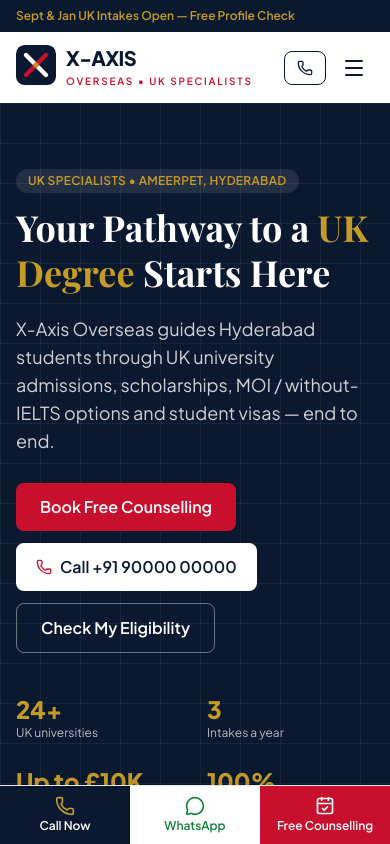
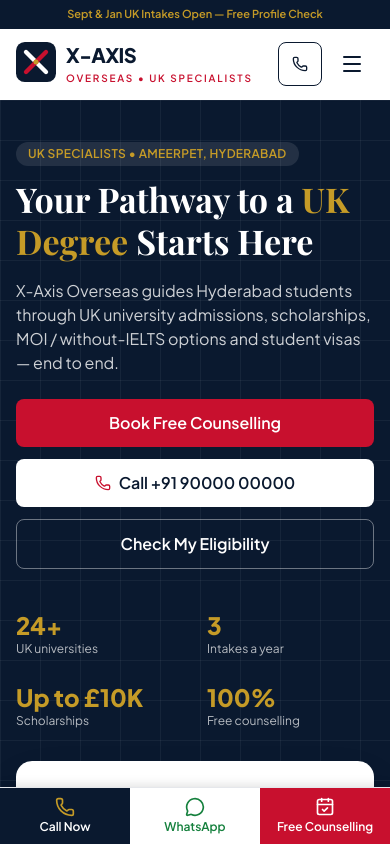
Before and after one commit to Madhukarreddy879/xaxisoverseas, a Next.js app: page / in a window 390 px wide. Shown: the top 844 px of the page. Built offline with nearby package versions, Linux system fonts and the light colour scheme; a web font is replaced by a local one.

Commit message:
Optimize mobile UX: safe-area insets, 44px touch targets, fluid type, scrollable drawer

```diff
--- a/src/app/globals.css
+++ b/src/app/globals.css
@@ -2,20 +2,68 @@
 @tailwind components;
 @tailwind utilities;
 
+:root {
+  --target-size: 24px;
+}
+
+@media (pointer: coarse) {
+  :root {
+    --target-size: 44px;
+  }
+}
+
 html {
   scroll-behavior: smooth;
+  scroll-padding-top: 6.5rem;
+  scroll-padding-bottom: calc(4.5rem + env(safe-area-inset-bottom, 0px));
 }
 
 body {
   background: #fff;
   color: #1e293b;
-  padding-bottom: 56px;
+  overflow-wrap: break-word;
+  padding-bottom: calc(4.25rem + env(safe-area-inset-bottom, 0px));
 }
 
 @media (min-width: 768px) {
+  html {
+    scroll-padding-bottom: 1.5rem;
+  }
   body {
     padding-bottom: 0;
   }
+}
+
+:where(a, code) {
+  overflow-wrap: anywhere;
+}
+
+img,
+video {
+  max-inline-size: 100%;
+  block-size: auto;
+}
+
+h1,
+h2,
+h3 {
+  text-wrap: balance;
+}
+
+p,
+blockquote,
+li {
+  text-wrap: pretty;
+}
+
+:where(button, select, textarea, input:not([type='checkbox'], [type='radio']), [role='button']) {
+  min-block-size: var(--target-size);
+}
+
+.mobile-safe-bar {
+  padding-bottom: env(safe-area-inset-bottom, 0px);
+  padding-left: env(safe-area-inset-left, 0px);
+  padding-right: env(safe-area-inset-right, 0px);
 }
 
 .grid-pattern {
--- a/src/app/page.tsx
+++ b/src/app/page.tsx
@@ -42,26 +42,28 @@ export default function Home() {
   return (
     <>
       <section className="grid-pattern bg-navy text-white">
-        <div className="mx-auto grid max-w-7xl items-center gap-10 px-4 py-16 lg:grid-cols-5 lg:py-24">
+        <div className="mx-auto grid max-w-7xl items-center gap-8 px-4 py-10 sm:py-16 lg:grid-cols-5 lg:gap-10 lg:py-24">
           <div className="lg:col-span-3">
             <p className="mb-3 inline-block rounded-full bg-white/10 px-3 py-1 text-xs font-semibold tracking-wide text-gold">
               UK SPECIALISTS • AMEERPET, HYDERABAD
             </p>
-            <h1 className="font-serif text-4xl font-bold leading-tight md:text-5xl">
+            <h1 className="font-serif text-[clamp(2rem,1.4rem+3vw,3.25rem)] font-bold leading-tight">
               Your Pathway to a <span className="text-gold">UK Degree</span> Starts Here
             </h1>
-            <p className="mt-5 max-w-xl text-lg text-white/80">
+            <p className="mt-4 max-w-xl text-base text-white/80 sm:mt-5 sm:text-lg">
               X-Axis Overseas guides Hyderabad students through UK university admissions, scholarships, MOI / without-IELTS options and student visas — end to end.
             </p>
-            <div className="mt-7 flex flex-wrap gap-3">
-              <CtaButton source="hero">Book Free Counselling</CtaButton>
+            <div className="mt-6 flex flex-col gap-3 sm:mt-7 sm:flex-row sm:flex-wrap">
+              <CtaButton source="hero" className="min-h-[48px] w-full rounded-lg bg-crimson px-6 py-3 font-semibold text-white hover:bg-crimson-dark sm:w-auto">
+                Book Free Counselling
+              </CtaButton>
               <a
                 href={`tel:${siteConfig.phoneRaw}`}
-                className="inline-flex items-center gap-2 rounded-lg bg-white px-5 py-3 font-semibold text-navy transition hover:bg-ivory"
+                className="inline-flex min-h-[48px] w-full items-center justify-center gap-2 rounded-lg bg-white px-5 py-3 font-semibold text-navy transition hover:bg-ivory sm:w-auto"
               >
-                <Phone className="h-4 w-4 text-crimson" /> Call {siteConfig.phoneDisplay}
+                <Phone aria-hidden="true" className="h-4 w-4 text-crimson" /> Call {siteConfig.phoneDisplay}
               </a>
-              <Link href="/eligibility/" className="rounded-lg border border-white/40 px-6 py-3 font-semibold hover:bg-white/10">
+              <Link href="/eligibility/" className="inline-flex min-h-[48px] w-full items-center justify-center rounded-lg border border-white/40 px-6 py-3 font-semibold hover:bg-white/10 sm:w-auto">
                 Check My Eligibility
               </Link>
             </div>
@@ -203,9 +205,11 @@ export default function Home() {
           <p className="mt-4 flex gap-2 text-slate-700"><MapPin className="mt-1 h-5 w-5 shrink-0 text-crimson" /> {siteConfig.address.full}</p>
           <p className="mt-2 text-sm text-slate-500">{siteConfig.address.landmarkNote}</p>
           <p className="mt-2 text-sm text-slate-500">{siteConfig.officeHours}</p>
-          <div className="mt-6 flex gap-3">
-            <CtaButton source="office">Book a Visit</CtaButton>
-            <a href={siteConfig.googleMapsDirectionsUrl} target="_blank" rel="noopener noreferrer" className="rounded-lg border border-navy px-6 py-3 font-semibold text-navy hover:bg-navy hover:text-white">
+          <div className="mt-6 flex flex-col gap-3 sm:flex-row sm:flex-wrap">
+            <CtaButton source="office" className="min-h-[48px] w-full rounded-lg bg-crimson px-6 py-3 font-semibold text-white hover:bg-crimson-dark sm:w-auto">
+              Book a Visit
+            </CtaButton>
+            <a href={siteConfig.googleMapsDirectionsUrl} target="_blank" rel="noopener noreferrer" className="inline-flex min-h-[48px] w-full items-center justify-center rounded-lg border border-navy px-6 py-3 font-semibold text-navy hover:bg-navy hover:text-white sm:w-auto">
               Get Directions
             </a>
           </div>
--- a/src/components/CounsellingContext.tsx
+++ b/src/components/CounsellingContext.tsx
@@ -86,7 +86,7 @@ export function CounsellingProvider({ children }: { children: React.ReactNode })
         ref={dialogRef}
         aria-labelledby="counselling-modal-title"
         {...({ closedby: 'any' } as Record<string, string>)}
-        className="m-auto max-h-[92dvh] w-[calc(100%-2rem)] max-w-md rounded-2xl bg-white p-0 text-slate-900 shadow-2xl"
+        className="m-auto max-h-[90dvh] w-[calc(100%-1.5rem)] max-w-md overflow-y-auto rounded-2xl bg-white p-0 text-slate-900 shadow-2xl"
       >
         <div className="relative p-6">
           <button
--- a/src/components/FloatingActions.tsx
+++ b/src/components/FloatingActions.tsx
@@ -29,15 +29,15 @@ export default function FloatingActions() {
           <span>WhatsApp</span>
         </a>
       </div>
-      <div className="fixed inset-x-0 bottom-0 z-40 grid grid-cols-3 border-t bg-white shadow-[0_-2px_10px_rgba(0,0,0,0.1)] md:hidden">
-        <a href={`tel:${siteConfig.phoneRaw}`} className="flex flex-col items-center gap-0.5 bg-navy py-2.5 text-xs font-semibold text-white">
-          <Phone className="h-5 w-5 text-gold" /> Call Now
+      <div className="mobile-safe-bar fixed inset-x-0 bottom-0 z-40 grid grid-cols-3 border-t bg-white shadow-[0_-2px_10px_rgba(0,0,0,0.12)] md:hidden">
+        <a href={`tel:${siteConfig.phoneRaw}`} className="flex min-h-[56px] flex-col items-center justify-center gap-0.5 bg-navy py-2 text-xs font-semibold text-white active:opacity-85">
+          <Phone aria-hidden="true" className="h-5 w-5 text-gold" /> Call Now
         </a>
-        <a href={wa} target="_blank" rel="noopener noreferrer" className="flex flex-col items-center gap-0.5 py-2.5 text-xs font-semibold text-green-700">
-          <MessageCircle className="h-5 w-5" /> WhatsApp
+        <a href={wa} target="_blank" rel="noopener noreferrer" className="flex min-h-[56px] flex-col items-center justify-center gap-0.5 py-2 text-xs font-semibold text-green-700 active:bg-slate-50">
+          <MessageCircle aria-hidden="true" className="h-5 w-5" /> WhatsApp
         </a>
-        <button type="button" onClick={() => openModal({ source: 'mobile-bar' })} className="flex flex-col items-center gap-0.5 bg-crimson py-2.5 text-xs font-semibold text-white">
-          <CalendarCheck className="h-5 w-5" /> Free Counselling
+        <button type="button" onClick={() => openModal({ source: 'mobile-bar' })} className="flex min-h-[56px] flex-col items-center justify-center gap-0.5 bg-crimson py-2 text-xs font-semibold text-white active:opacity-85">
+          <CalendarCheck aria-hidden="true" className="h-5 w-5" /> Free Counselling
         </button>
       </div>
     </>
--- a/src/components/Header.tsx
+++ b/src/components/Header.tsx
@@ -27,8 +27,8 @@ export default function Header() {
 
   return (
     <header className="sticky top-0 z-50 bg-white shadow-sm">
-      <div className="bg-navy text-xs text-white/90">
-        <div className="mx-auto flex max-w-7xl flex-wrap items-center justify-between gap-x-6 gap-y-1 px-4 py-2">
+      <div className="bg-navy text-[11px] text-white/90 sm:text-xs">
+        <div className="mx-auto flex max-w-7xl flex-wrap items-center justify-center gap-x-6 gap-y-1 px-4 py-1.5 md:justify-between md:py-2">
           <span className="font-semibold text-gold">Sept &amp; Jan UK Intakes Open — Free Profile Check</span>
           <span className="hidden items-center gap-4 md:flex">
             <span className="inline-flex items-center gap-1"><MapPin className="h-3.5 w-3.5" /> KVR Enclave, beside AAA Theatre, Ameerpet</span>
@@ -59,30 +59,31 @@ export default function Header() {
           <a
             href={`tel:${siteConfig.phoneRaw}`}
             aria-label={`Call ${siteConfig.phoneDisplay}`}
-            className="inline-flex items-center gap-1.5 rounded-lg border border-navy px-3 py-2 text-sm font-semibold text-navy transition hover:bg-navy hover:text-white"
+            className="inline-flex min-h-[44px] min-w-[44px] items-center justify-center gap-1.5 rounded-lg border border-navy px-3 py-2 text-sm font-semibold text-navy transition hover:bg-navy hover:text-white"
           >
-            <Phone className="h-4 w-4" />
+            <Phone aria-hidden="true" className="h-4 w-4" />
             <span className="hidden sm:inline">Call Now</span>
           </a>
           <button
             type="button"
             onClick={() => openModal({ source: 'header' })}
-            className="hidden rounded-lg bg-crimson px-4 py-2.5 text-sm font-semibold text-white hover:bg-crimson-dark sm:block"
+            className="hidden min-h-[44px] rounded-lg bg-crimson px-4 py-2.5 text-sm font-semibold text-white hover:bg-crimson-dark sm:block"
           >
             Book Free Counselling
           </button>
           <button
-            className="rounded-md p-2 text-navy lg:hidden"
+            type="button"
+            className="inline-flex min-h-[44px] min-w-[44px] items-center justify-center rounded-md p-2 text-navy lg:hidden"
             onClick={() => setOpen((o) => !o)}
             aria-label="Toggle menu"
             aria-expanded={open}
           >
-            {open ? <X className="h-6 w-6" /> : <Menu className="h-6 w-6" />}
+            {open ? <X aria-hidden="true" className="h-6 w-6" /> : <Menu aria-hidden="true" className="h-6 w-6" />}
           </button>
         </div>
       </nav>
       {open && (
-        <div className="border-t bg-white lg:hidden">
+        <div className="max-h-[calc(100dvh-5rem)] overflow-y-auto overscroll-contain border-t bg-white lg:hidden">
           <ul className="mx-auto max-w-7xl px-4 py-2">
             {links.map((l) => {
               const active = l.href === '/' ? norm(pathname) === '/' : norm(pathname).startsWith(norm(l.href));
--- a/src/components/MapEmbed.tsx
+++ b/src/components/MapEmbed.tsx
@@ -1,6 +1,6 @@
 import { siteConfig } from '@/config/site';
 
-export default function MapEmbed({ height = 360 }: { height?: number }) {
+export default function MapEmbed({ height = 320 }: { height?: number }) {
   return (
     <iframe
       title="X-Axis Overseas office location, KVR Enclave, Ameerpet"
@@ -9,7 +9,7 @@ export default function MapEmbed({ height = 360 }: { height?: number }) {
       height={height}
       loading="lazy"
       referrerPolicy="no-referrer-when-downgrade"
-      className="rounded-xl border-0"
+      className="h-[260px] w-full rounded-xl border-0 sm:h-[320px] md:h-[380px]"
     />
   );
 }
```
Also changed, not shown: src/app/layout.tsx (+8 -1 lines).
